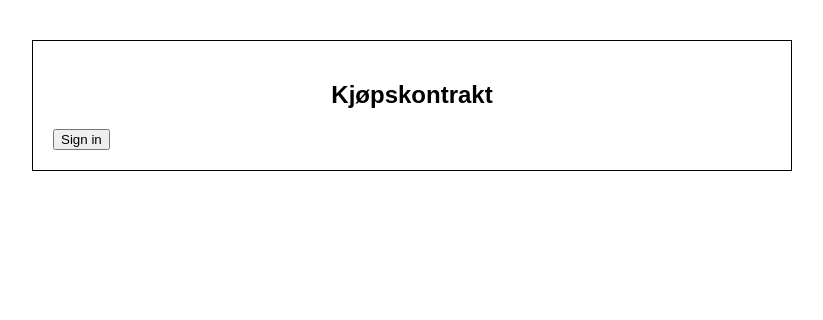
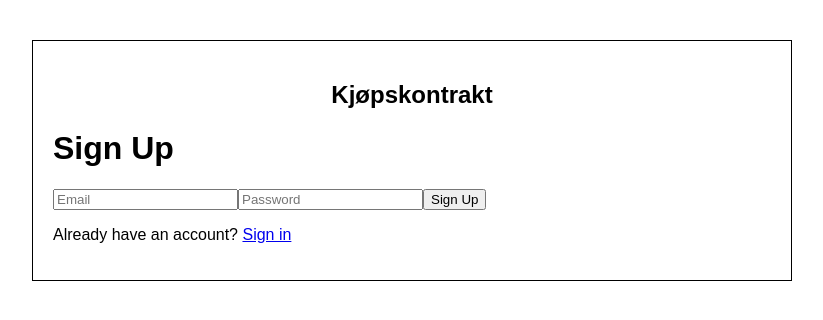
Before and after one commit to blendimaliqi/kjopskontrakt-next, a Next.js app: page / in a window 1280 px wide. Shown: the top 320 px of the page, without its empty margins (228-1051 px from the left). Built offline with nearby package versions, Linux system fonts and the light colour scheme; no server answers.

Commit message:
authentication signup, signin and signout with credentials now works

```diff
--- /dev/null
+++ b/app/auth/signup/page.tsx
@@ -0,0 +1,57 @@
+"use client";
+
+import { useState } from "react";
+import { supabase } from "@/utils/supabase";
+import { useRouter } from "next/navigation";
+import Link from "next/link";
+import { useSession } from "next-auth/react";
+
+export default function SignUp() {
+  const [email, setEmail] = useState("");
+  const [password, setPassword] = useState("");
+  const router = useRouter();
+  const { data: session } = useSession();
+
+  const handleSignUp = async (e: React.FormEvent) => {
+    e.preventDefault();
+    const { data, error } = await supabase.auth.signUp({
+      email,
+      password,
+    });
+
+    if (error) {
+      console.error("Error signing up:", error.message);
+      // Handle error (show message to user)
+    } else {
+      console.log("Signup successful:", data);
+      // Redirect to sign-in page or show a success message
+      router.push("/auth/signin");
+    }
+  };
+
+  return (
+    <div>
+      <h1>Sign Up</h1>
+      <form onSubmit={handleSignUp}>
+        <input
+          type="email"
+          value={email}
+          onChange={(e) => setEmail(e.target.value)}
+          placeholder="Email"
+          required
+        />
+        <input
+          type="password"
+          value={password}
+          onChange={(e) => setPassword(e.target.value)}
+          placeholder="Password"
+          required
+        />
+        <button type="submit">Sign Up</button>
+      </form>
+      <p>
+        Already have an account? <Link href="/auth/signin">Sign in</Link>
+      </p>
+    </div>
+  );
+}
--- a/app/page.tsx
+++ b/app/page.tsx
@@ -3,6 +3,7 @@ import PurchaseContractForm from "@/components/PurchaseContractForm";
 import styles from "../styles/Home.module.css";
 import AuthButton from "@/components/AuthButton";
 import { useSession } from "next-auth/react";
+import SignUp from "./auth/signup/page";
 
 export default function Home() {
   const { data: session } = useSession();
@@ -10,7 +11,8 @@ export default function Home() {
     <main className={styles.main}>
       <div className={styles.formContainer}>
         <h2 style={{ textAlign: "center" }}>Kjøpskontrakt</h2>
-        <AuthButton />
+        {/* <AuthButton /> */}
+        <SignUp />
         {session && session.user && <PurchaseContractForm />}
       </div>
     </main>
--- a/components/AuthButton.tsx
+++ b/components/AuthButton.tsx
@@ -1,5 +1,6 @@
 "use client";
 
+import SignUp from "@/app/auth/signup/page";
 import { signIn, signOut, useSession } from "next-auth/react";
 
 export default function AuthButton() {
@@ -8,5 +9,9 @@ export default function AuthButton() {
   if (session && session.user) {
     return <button onClick={() => signOut()}>Sign out</button>;
   }
-  return <button onClick={() => signIn()}>Sign in</button>;
+  return (
+    <div>
+      <button onClick={() => signIn()}>Sign in</button>
+    </div>
+  );
 }
--- a/package.json
+++ b/package.json
@@ -9,6 +9,7 @@
     "lint": "next lint"
   },
   "dependencies": {
+    "@supabase/supabase-js": "^2.45.1",
     "jspdf": "^2.5.1",
     "next": "14.2.5",
     "next-auth": "^4.24.7",
--- /dev/null
+++ b/utils/supabase.ts
@@ -0,0 +1,6 @@
+import { createClient } from "@supabase/supabase-js";
+
+const supabaseUrl = process.env.NEXT_PUBLIC_SUPABASE_URL!;
+const supabaseAnonKey = process.env.NEXT_PUBLIC_SUPABASE_ANON_KEY!;
+
+export const supabase = createClient(supabaseUrl, supabaseAnonKey);
```
Also changed, not shown: app/api/auth/[...nextauth]/route.ts (+25 -9 lines), app/auth/signin/page.tsx (+31 -3 lines), types/next-auth.d.ts (+4 -7 lines), 1 other file (tests, documents, lock files or other folders).
